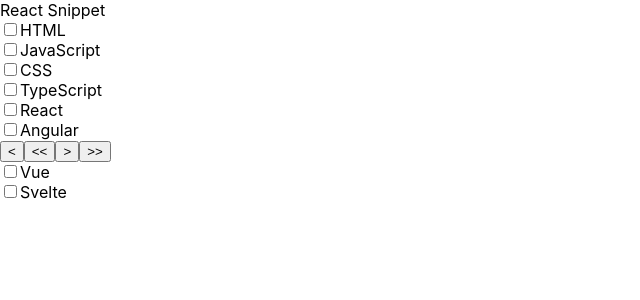
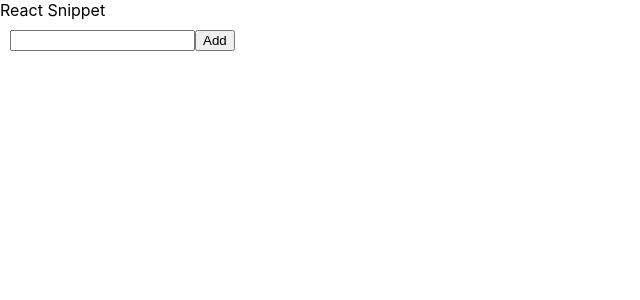
Before and after one commit to jiyulei/react-snippet-lab, a React (Create React App) app: page / in a window 1280 px wide. Shown: the top 300 px of the page, without its empty margins (0-640 px from the left). Built offline with nearby package versions, Linux system fonts and the light colour scheme.

Commit message:
Create TodoList component

```diff
--- a/package.json
+++ b/package.json
@@ -10,6 +10,7 @@
     "react": "^19.1.0",
     "react-dom": "^19.1.0",
     "react-scripts": "5.0.1",
+    "uuid": "^11.1.0",
     "web-vitals": "^2.1.4"
   },
   "scripts": {
--- a/src/App.js
+++ b/src/App.js
@@ -5,6 +5,7 @@ import { CrouselContainer } from "./components/ImageCrousel/CrouselContainer";
 import { TicTacToe } from "./components/TicTacToe/TicTacToe";
 import { TicTacToe2 } from "./components/TicTacToell/TicTacToe2";
 import { TransferList } from "./components/TransferList/TransferList";
+import { TodoList } from "./components/TodoList/TodoList";
 import "./index.css";
 
 function App() {
@@ -17,7 +18,8 @@ function App() {
       <CrouselContainer /> */}
       {/* <TicTacToe /> */}
       {/* <TicTacToe2 size={4}/> */}
-      <TransferList />
+      {/* <TransferList /> */}
+      <TodoList />
     </div>
   );
 }
--- /dev/null
+++ b/src/components/TodoList/TodoList.jsx
@@ -0,0 +1,89 @@
+import { useState, useEffect } from "react";
+import { v4 as uuid } from "uuid";
+import "./styles.css";
+export const TodoList = () => {
+  const cachedList = JSON.parse(localStorage.getItem("todo"));
+  const [lists, setLists] = useState(cachedList || []);
+
+  const [inputValue, setInputValue] = useState("");
+
+  const handleAddItem = () => {
+    if (inputValue.trim() === "") {
+      setInputValue("");
+      return;
+    }
+    setLists((prev) => [
+      ...prev,
+      { id: uuid(), name: inputValue, checked: false },
+    ]);
+    setInputValue("");
+  };
+
+  const handleCheck = (id, checked) => {
+    setLists((prev) =>
+      prev.map((item) => (item.id === id ? { ...item, checked } : item))
+    );
+  };
+
+  const handleInputChange = (inputValue) => {
+    setInputValue(inputValue);
+  };
+
+  const handleDelete = (id) => {
+    const updatedList = lists.filter((item) => item.id !== id);
+    setLists(updatedList);
+  };
+
+  useEffect(() => {
+    localStorage.setItem("todo", JSON.stringify(lists));
+  }, [lists]);
+
+  return (
+    <div className="container">
+      <div className="input">
+        <input
+          type="text"
+          value={inputValue}
+          onChange={(e) => handleInputChange(e.target.value)}
+          onKeyDown={(e) => {
+            if (e.key === "Enter") handleAddItem();
+          }}
+        />
+
+        <button onClick={handleAddItem}>Add</button>
+      </div>
+      <div className="listItems">
+        {lists.map(({ id, name, checked }) => (
+          <ListItem
+            key={id}
+            id={id}
+            label={name}
+            checked={checked}
+            onChange={handleCheck}
+            onDelete={handleDelete}
+          />
+        ))}
+      </div>
+    </div>
+  );
+};
+
+function ListItem({ checked, label, onChange, id, onDelete }) {
+  return (
+    <div className="listItem">
+      <div className="item">
+        <input
+          type="checkbox"
+          id={id}
+          checked={checked}
+          onChange={(e) => onChange(id, e.target.checked)}
+        />
+        <label>{label}</label>
+      </div>
+
+      <button className="deleteButton" onClick={() => onDelete(id)}>
+        X
+      </button>
+    </div>
+  );
+}
--- /dev/null
+++ b/src/components/TodoList/styles.css
@@ -0,0 +1,19 @@
+.container {
+  width: 200px;
+  height: 200px;
+}
+
+.input {
+    display: flex;
+    justify-content: space-between;
+    margin: 10px;
+}
+.item {
+  display: flex;
+  align-self: center;
+}
+
+.listItem {
+  display: flex;
+  justify-content: space-between;
+}
```
Also changed, not shown: 1 other file (tests, documents, lock files or other folders).
